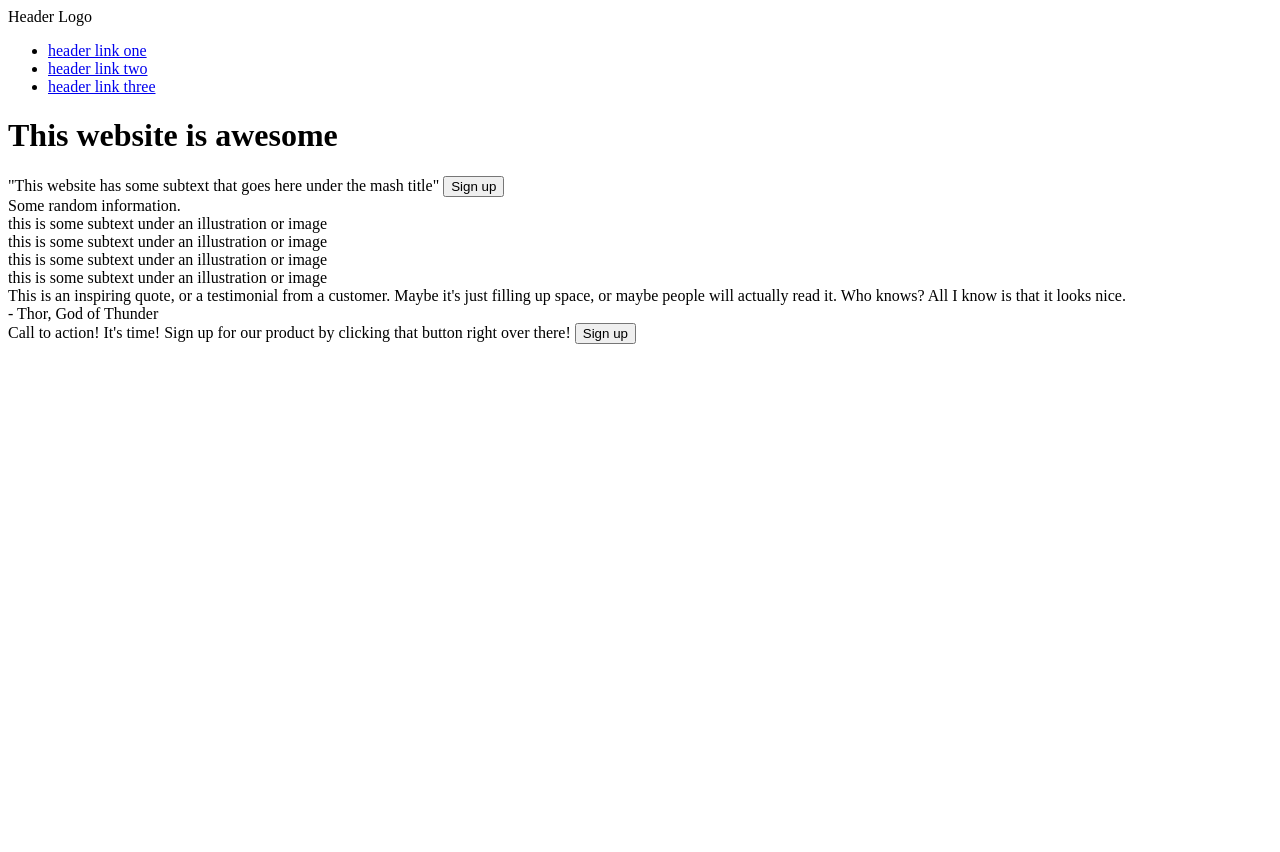
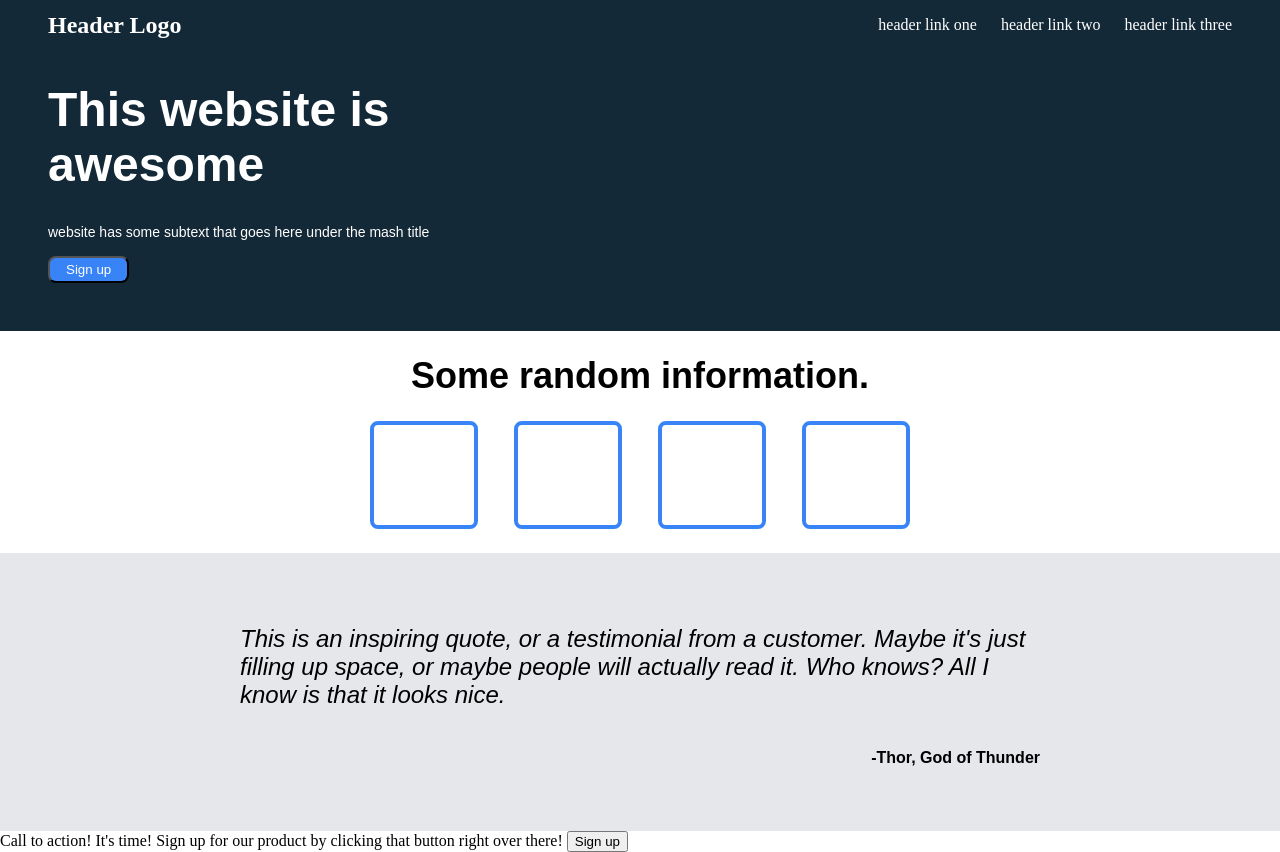
Before and after one commit to rbayas97/landing-website, a plain HTML site: page index.html in a window 1280 px wide. Before the commit the page ends 800 px from the top, so only its background shows below. Drawn offline with Linux system fonts and the light colour scheme.

Commit message:
Additions to index.html and style.css

```diff
--- a/index.html
+++ b/index.html
@@ -5,50 +5,40 @@
         <title> Landing Page</title>
         <link rel="stylesheet" href="style.css">
     </head>
-
     <body>
         <div class="header">
-            Header Logo
+        <div class="text">Header Logo</div>
         <ul>
             <li><a href="#">header link one</a></li>
             <li><a href="#">header link two</a></li>
             <li><a href="#">header link three</a></li>
         </ul>
         </div>
-
         <div class="container-1">
             <h1> This website is awesome</h1>
-            "This website has some subtext that goes here under the mash title"
-            <button>Sign up</button>
+            <div class="text"> website has some subtext that goes here under the mash title</div>
+            <button class="sign-up">Sign up</button>
         </div>
+        <div class="container-2">
+            <div class="header-text">Some random information.</div>
+            <div class="rectangle-container">
+                <div class="rectangle"></div>
+                <div class="rectangle"></div>
+                <div class="rectangle"></div>
+                <div class="rectangle"></div>
+            </div>
+            <div class="text">
 
-        <div class="container-2">
-            Some random information.
-                <div class="rectangle-container">
-                    <div class="rectangle-1"></div>
-                        this is some subtext under an illustration or image
-                    <div class="rectangle-2"></div>
-                        this is some subtext under an illustration or image
-                    <div class="rectangle-3"></div>
-                        this is some subtext under an illustration or image
-                    <div class="rectangle-4"></div>
-                        this is some subtext under an illustration or image
             </div>
         </div>
-
         <div class="container-3">
-            <div class="text-1">This is an inspiring quote, or a testimonial from a customer. Maybe it's just filling up space, or maybe people will actually read it. Who knows? All I know is that it looks nice.</div>
-            <div class="text-2">- Thor, God of Thunder</div>
+            <p class="quote">This is an inspiring quote, or a testimonial from a customer. Maybe it's just filling up space, or maybe people will actually read it. Who knows? All I know is that it looks nice.</p>
+            <p class="author"> -Thor, God of Thunder</p>
         </div>
-
         <div class= "container-4">
             Call to action! It's time!
             Sign up for our product by clicking that button right over there!
             <button> Sign up</button>
         </div>
-
-
-        </div>
-
     </body>
 </html>
--- a/style.css
+++ b/style.css
@@ -0,0 +1,129 @@
+html {
+    height: 100%;
+
+}
+
+body {
+    display: flex;
+    flex-direction: column;
+    margin: 0;
+    justify-content: center;
+
+}
+
+.header {
+    display: flex;
+    background: #142937;
+    color: white;
+    justify-content: space-between;
+}
+
+.header .text{
+    display: flex;
+    align-items: center;
+    font-weight: 900;
+    font-size: 24px;
+    margin-left: 48px;
+}
+
+ul {
+    display: flex;
+    gap: 24px;
+    margin-right: 48px;
+}
+
+a {
+    text-decoration: none;
+    color:white;
+}
+
+li {
+    list-style-type: none;
+}
+
+.container-1 {
+    background: #142937;
+    display: flex;
+    flex-direction: column;
+    color: white;
+}
+
+.container-1 .text {
+    margin-left: 48px;
+    font: 400 14px sans-serif;
+}
+
+h1 {
+    font: 900 48px sans-serif, "Times New Roman";
+    width: 400px;
+    margin-left: 48px;
+}
+
+.sign-up {
+    align-self: flex-start;
+    margin-left: 48px;
+    background-color: #3883f6;
+    padding: 4px 16px;
+    color: white;
+    border-radius: 8px;
+    margin-bottom: 48px;
+    margin-top: 16px;
+}
+
+.container-2 {
+    display: flex;
+    flex-direction: column;
+    flex: 1;
+}
+
+.container-2 .header-text {
+    display: flex;
+    justify-content: center;
+    font: 900 36px sans-serif;
+    margin: 24px 0px;
+}
+
+.rectangle-container {
+    display: flex;
+    justify-content: center;
+    gap: 36px;
+
+}
+
+.rectangle {
+    border: 4px solid #3883f6;
+    border-radius: 8px;
+    min-width: 100px;
+    height: 100px;
+    flex-shrink: 0;
+    margin-bottom: 24px;
+}
+
+.container-3 {
+    background: #E5E7EB;
+    display: flex;
+    flex-direction: column;
+    padding: 48px;
+    align-items: center;
+    flex: 1;
+
+}
+
+p {
+  font: italic lighter 24px sans-serif;
+  width: 800px;
+
+
+}
+
+p.author{
+    display: flex;
+    justify-content: flex-end;
+    font: bold 16px sans-serif, arial;
+}
+
+
+
+.container-4 {
+    flex: 1;
+}
```
Lines whose indentation alone changed are shown as unchanged.
